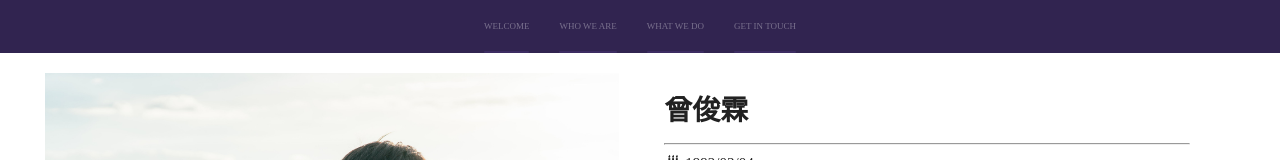
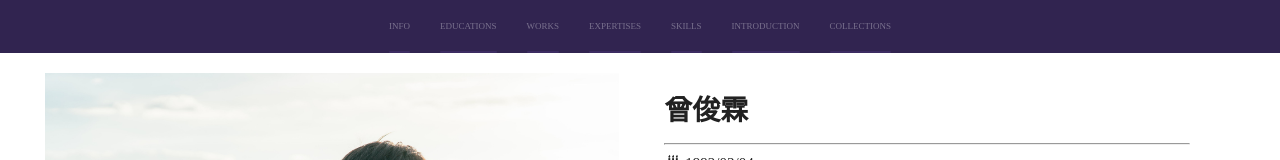
Before and after one commit to JosephT5566/my-resume, a React (Create React App) app: page / in a window 1280 px wide. Shown: the top 160 px of the page. Built offline with nearby package versions, Linux system fonts and the light colour scheme; a web font is replaced by a local one.

Commit message:
Add new items in Navigation

```diff
--- a/src/components/Navigation/index.jsx
+++ b/src/components/Navigation/index.jsx
@@ -10,16 +10,25 @@ export default function Navigation() {
                 <nav>
                     <ul>
                         <li>
-                            <ScrollyButton label="Welcome" index={1} />
+                            <ScrollyButton label="Info" index={0} />
                         </li>
                         <li>
-                            <ScrollyButton label="Who we are" index={2} />
+                            <ScrollyButton label="Educations" index={1} />
                         </li>
                         <li>
-                            <ScrollyButton label="What we do" index={3} />
+                            <ScrollyButton label="Works" index={2} />
                         </li>
                         <li>
-                            <ScrollyButton label="Get in touch" index={4} />
+                            <ScrollyButton label="Expertises" index={3} />
+                        </li>
+                        <li>
+                            <ScrollyButton label="Skills" index={4} />
+                        </li>
+                        <li>
+                            <ScrollyButton label="Introduction" index={5} />
+                        </li>
+                        <li>
+                            <ScrollyButton label="Collections" index={6} />
                         </li>
                     </ul>
                 </nav>
```
